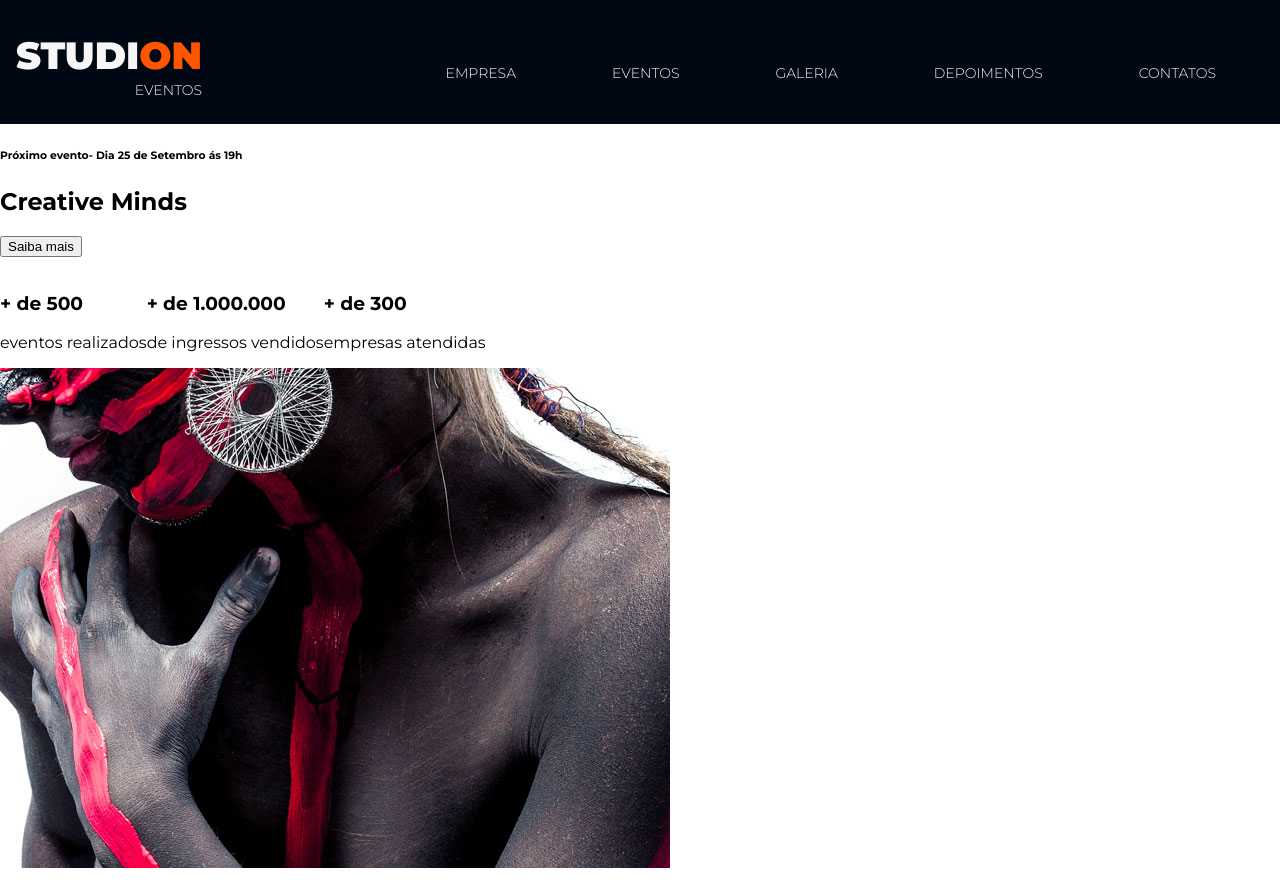
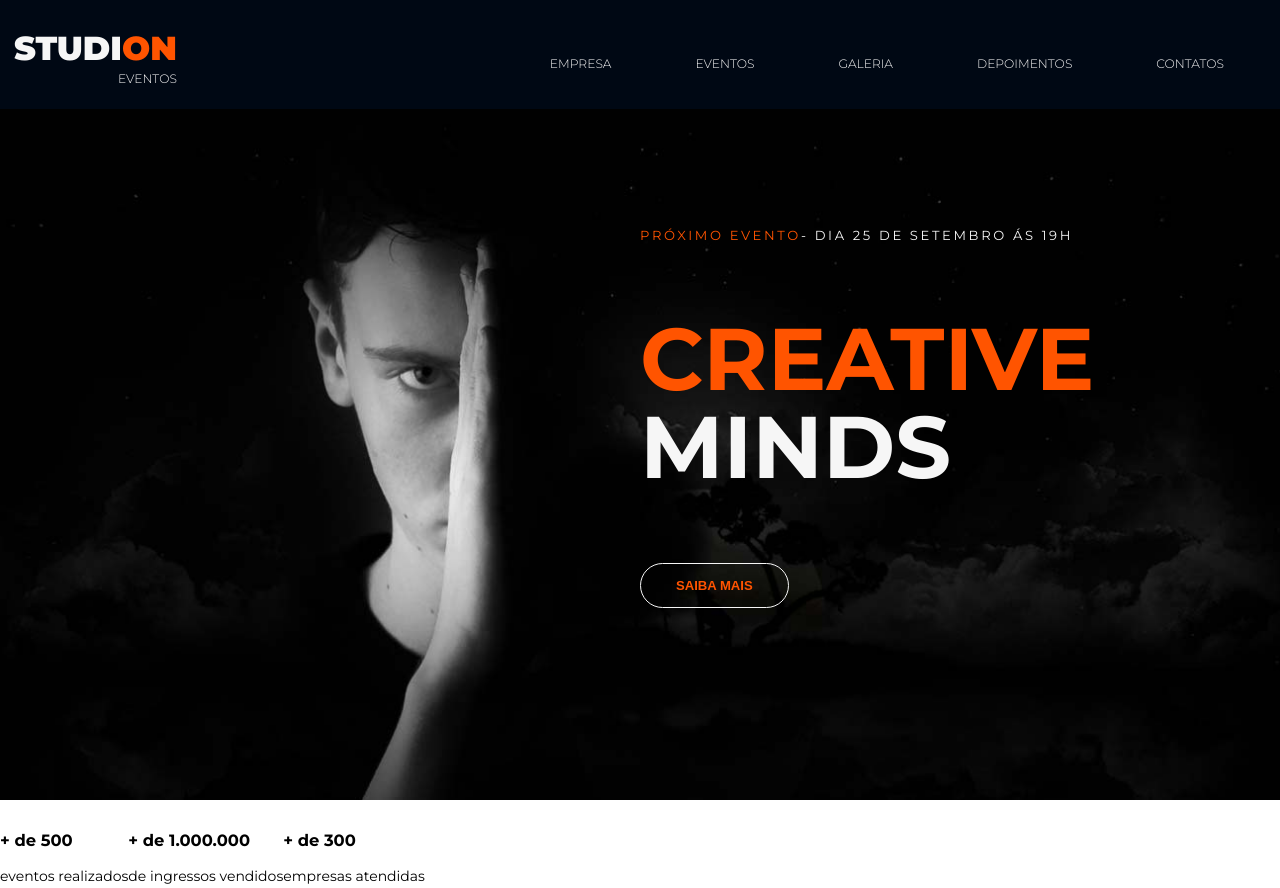
Before and after one commit to luanfenili/Imagine, a website: page src/index.html in a window 1280 px wide. Shown: the top 888 px of the page. Drawn offline with Linux system fonts and the light colour scheme.

Commit message:
feat(header): implemented header styles

```diff
--- a/src/index.html
+++ b/src/index.html
@@ -43,9 +43,12 @@
     <header>
         <div id="slider">
             <div class="slide">
-                <h6><span>Próximo evento</span>- Dia 25 de Setembro ás 19h</h6>
-                <h2><span>Creative </span> Minds</h2>
-                <button><span>Saiba mais</span></button>
+                <img class= "slide__background-image"src="./imagens/banner.jpg" alt="Stuion Banner">
+                <div class="slide__copy">
+                    <h6><span class="copy--primery">Próximo evento</span>- Dia 25 de Setembro ás 19h</h6>
+                    <h2><span class="copy--primery">Creative </span> Minds</h2>
+                    <button class="btn btn--slide"><span>Saiba mais</span></button>
+                </div>
             </div>
         </div>
     </header>
--- a/src/style.css
+++ b/src/style.css
@@ -5,9 +5,10 @@
 }
 
 :root {
+  font-family: 'Montserrat', sans-serif;
+  font-size: 14px;
   --color-primery: #ff5400;
-  font-family: 'Montserrat', sans-serif;
-  font-size: 16px;
+  --default-padding: 1rem;
 }
 
 body{
@@ -22,9 +23,9 @@ ul{
 
 }
 
-
 .navbar{
     position: fixed;
+    z-index: 1;
     display: grid;
     grid-template-columns: 1fr 9fr;
     align-items: center;
@@ -74,3 +75,64 @@ ul{
 .copy--primery{
     color: var(--color-primery);
 }
+
+#slider {
+    background: #000814 ;
+    color: #f6f6f6;
+}
+
+.slide{
+    position: relative;
+    height: calc(100vh - 7.75rem);
+}
+
+.slide__background-image {
+    width: 100%;
+    height: 100%;
+    object-fit: cover;
+    object-position: center;
+}
+
+.slide__copy {
+    position: absolute;
+    top: 6.25rem;
+    left: 50vw;
+}
+
+.slide__copy h6 {
+    font-size: .9375rem;
+    font-weight: 400;
+    text-transform: uppercase;
+    letter-spacing: .1875rem;
+}
+
+.slide__copy h2{
+    font-size: 6.25rem;
+    text-transform: uppercase;
+    line-height: 6.25rem;
+}
+
+.slide__copy h2 span{
+    display: block;
+}
+
+.btn{
+    cursor: pointer;
+   padding: 1rem 2.5rem;
+   border: .125rem solid #f6f6f6;
+   border-radius: 5rem;
+   color: var(--color-primery);
+   background: unset;
+   font-size: .9375rem;
+   font-weight: 700;
+   text-transform: uppercase;
+   transition: 0.25s all ease;
+}
+
+.btn:hover,
+.btn:active,
+.btn:focus {
+    border-color: var(--color-primery);
+    background-color: var(--color-primery);
+    color: #f6f6f6
+}
```
